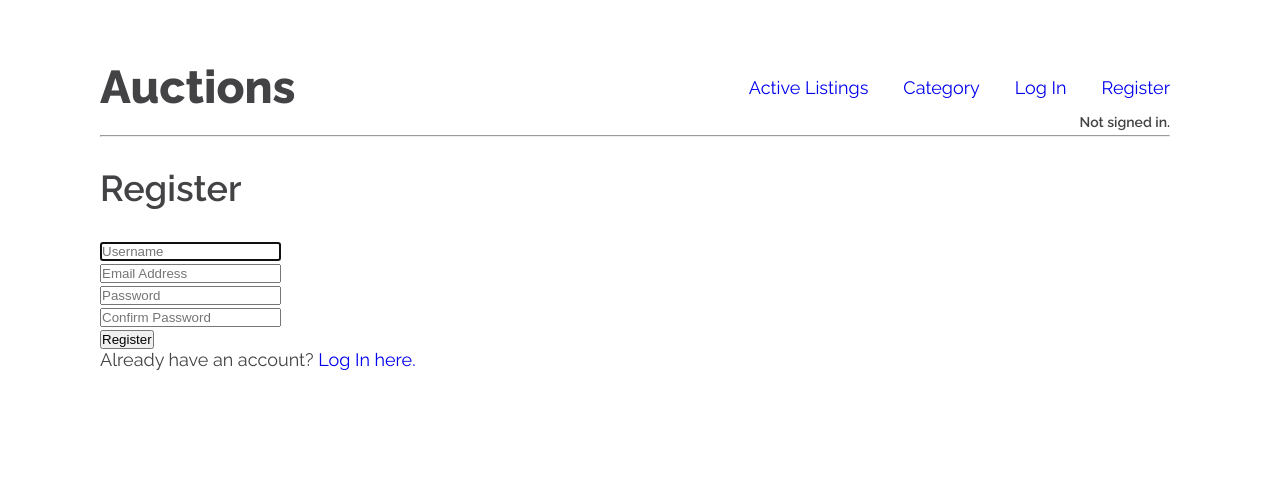
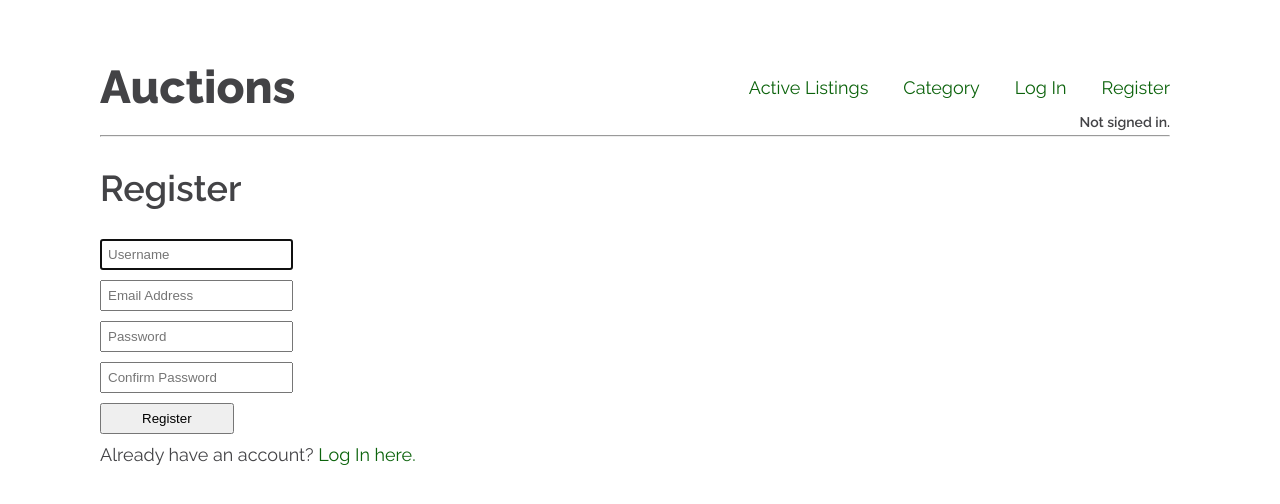
Before and after one commit to monk3yd/commerce-v2, a Django app: page /register in a window 1280 px wide. Shown: the top 504 px of the page. Run offline with Django 3.2, Linux system fonts and the light colour scheme; some libraries are stand-ins or nearby versions.

Commit message:
Form layout

```diff
--- a/auctions/static/auctions/style.css
+++ b/auctions/static/auctions/style.css
@@ -40,8 +40,14 @@ h4 {
 ul {
     list-style-type: none;
 }
+
+li {
+    padding: 1rem;
+}
+
 /* All links */
 a {
+    color: rgb(12, 99, 12);
     text-decoration: none;
 }
 
@@ -59,7 +65,7 @@ a {
 .nav-item {
     /* margin: 0.5rem 1rem; */
     margin-left: 1.5rem;
-    padding: 1rem;
+    /* padding: 1rem; */
 }
 
 .login-status {
@@ -76,6 +82,18 @@ hr {
 .body-title {
     margin-bottom: 3rem;
 }
+
+.form-control {
+    margin-bottom: 1rem;
+    padding: 0.6rem;
+}
+
+.btn {
+    margin-bottom: 1rem;
+    padding: 0.6rem 4rem;
+}
+
+/* Categories */
 
 /* Watchlist */
 /* .watchlist-list li {
--- a/auctions/templates/auctions/category.html
+++ b/auctions/templates/auctions/category.html
@@ -5,7 +5,7 @@
 {% endblock %}
 
 {% block body %}
-    <h2>{{ category_name }}</h2>
+    <h2 class="body-title">{{ category_name }}</h2>
     <ul>
       {% for item in category_items %}
         {% if item.is_active %}
```
